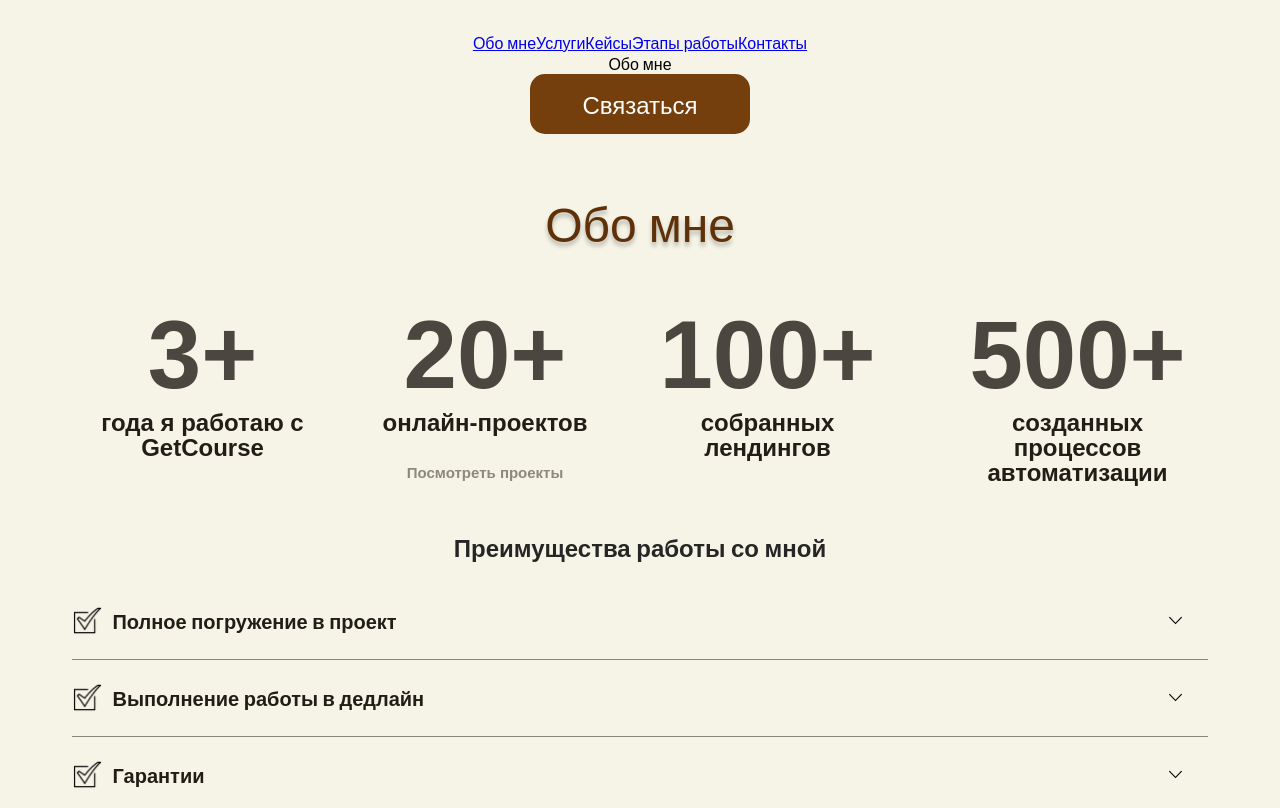
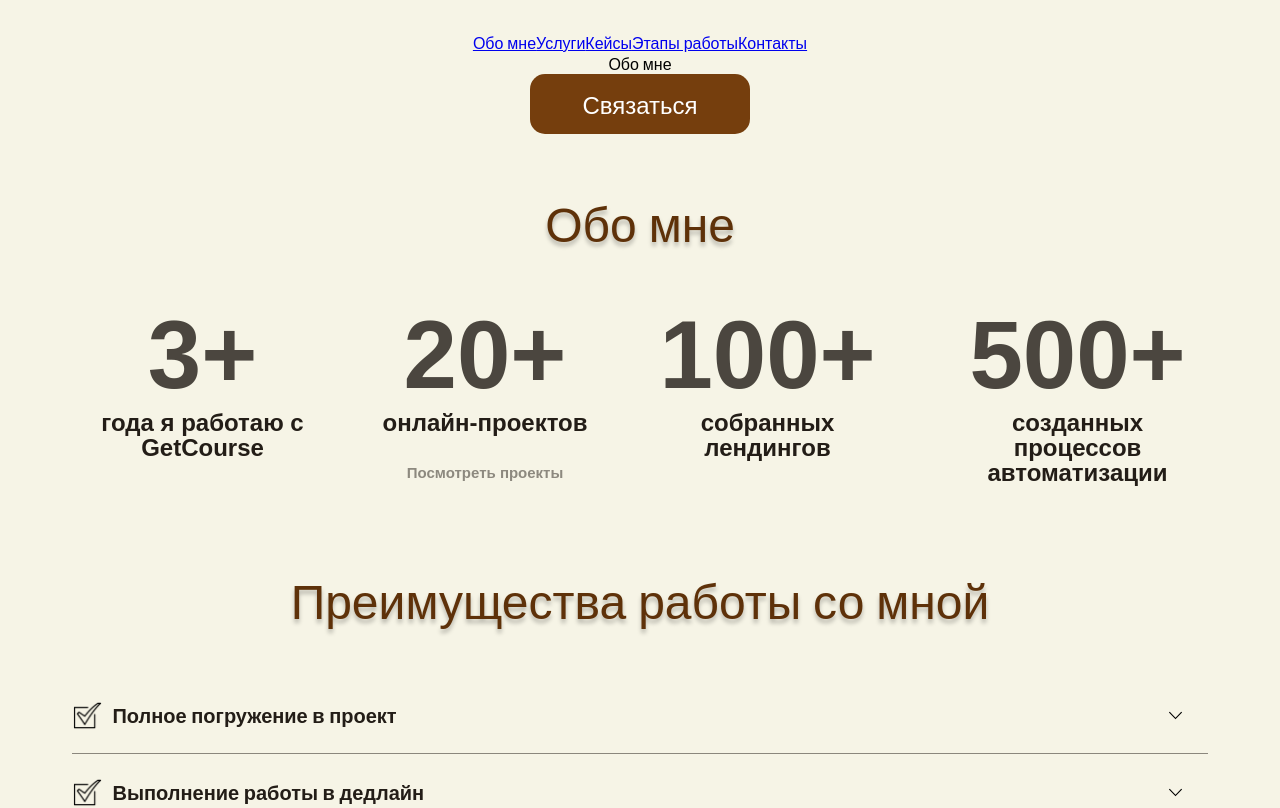
Before and after one commit to liliya-freckle/TatianaKovalevaProject, a React (Vite) app in the folder vite-project/: page / in a window 1280 px wide. Shown: the top 808 px of the page. Built offline with nearby package versions, Linux system fonts and the light colour scheme; a web font is replaced by a local one.

Commit message:
Changed title for Advantages

```diff
--- a/vite-project/src/components/Page2/Advantages/advantages.module.scss
+++ b/vite-project/src/components/Page2/Advantages/advantages.module.scss
@@ -1,4 +1,4 @@
-title {
+.title {
     margin-top: 50px;
   color: #5e3109;
   margin-bottom: 40px;
```
